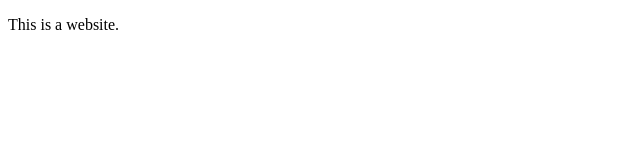
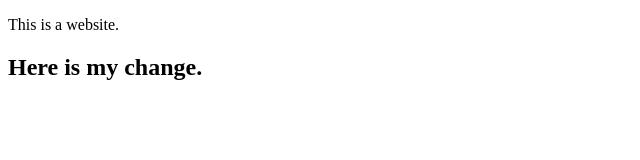
Before and after one commit to es48202/temp_repo, a plain HTML site: page index.html in a window 1280 px wide. Shown: the whole page, without its empty margins (0-640 px from the left). Drawn offline with Linux system fonts and the light colour scheme.

Commit message:
Added h2 header

```diff
--- a/index.html
+++ b/index.html
@@ -4,5 +4,8 @@
 </head>
 <body>
   <p>This is a website.</p>
+  <div>
+    <h2>Here is my change.</h2>
+  </div>
 </body>
 </html>
```
